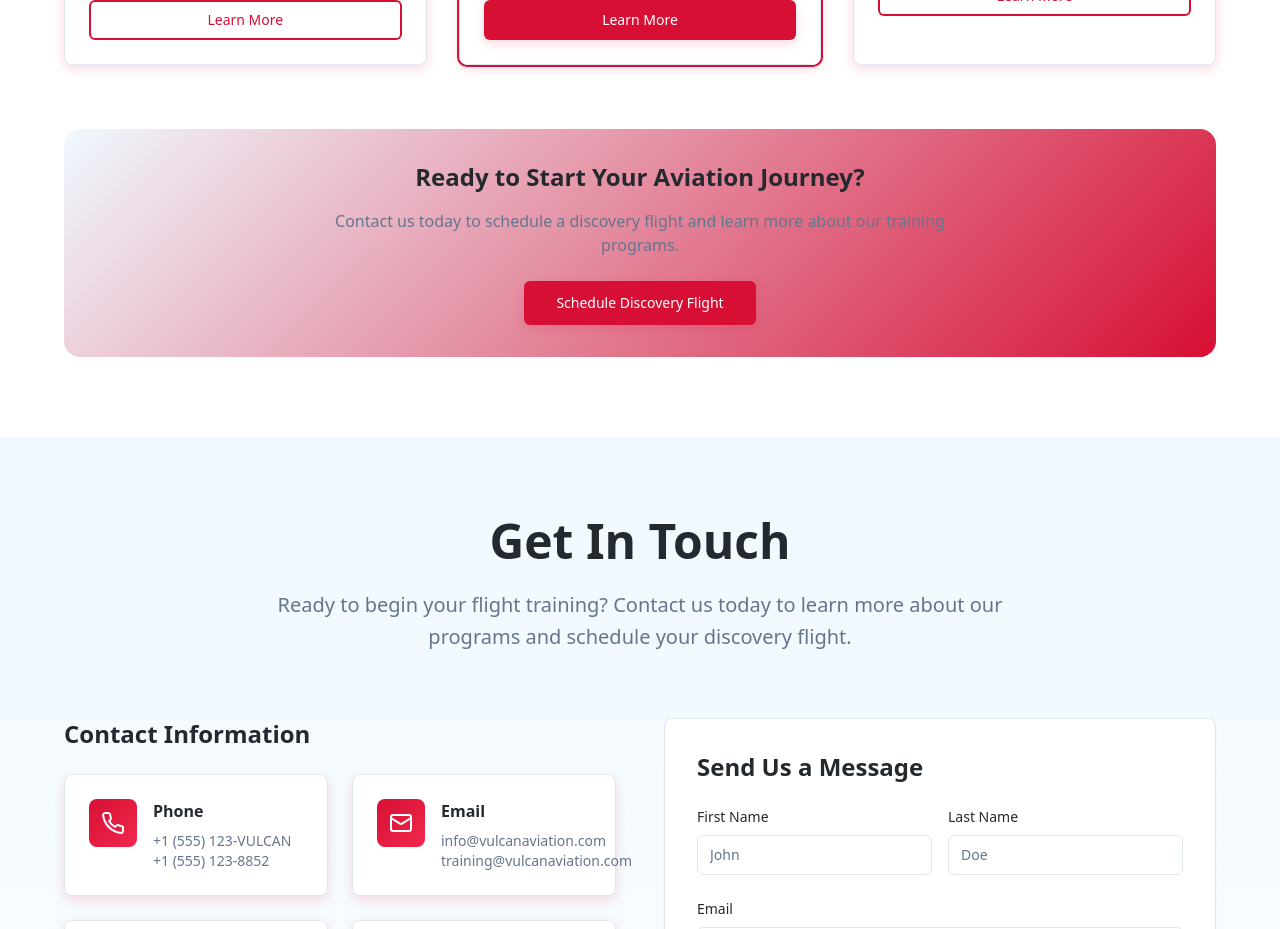
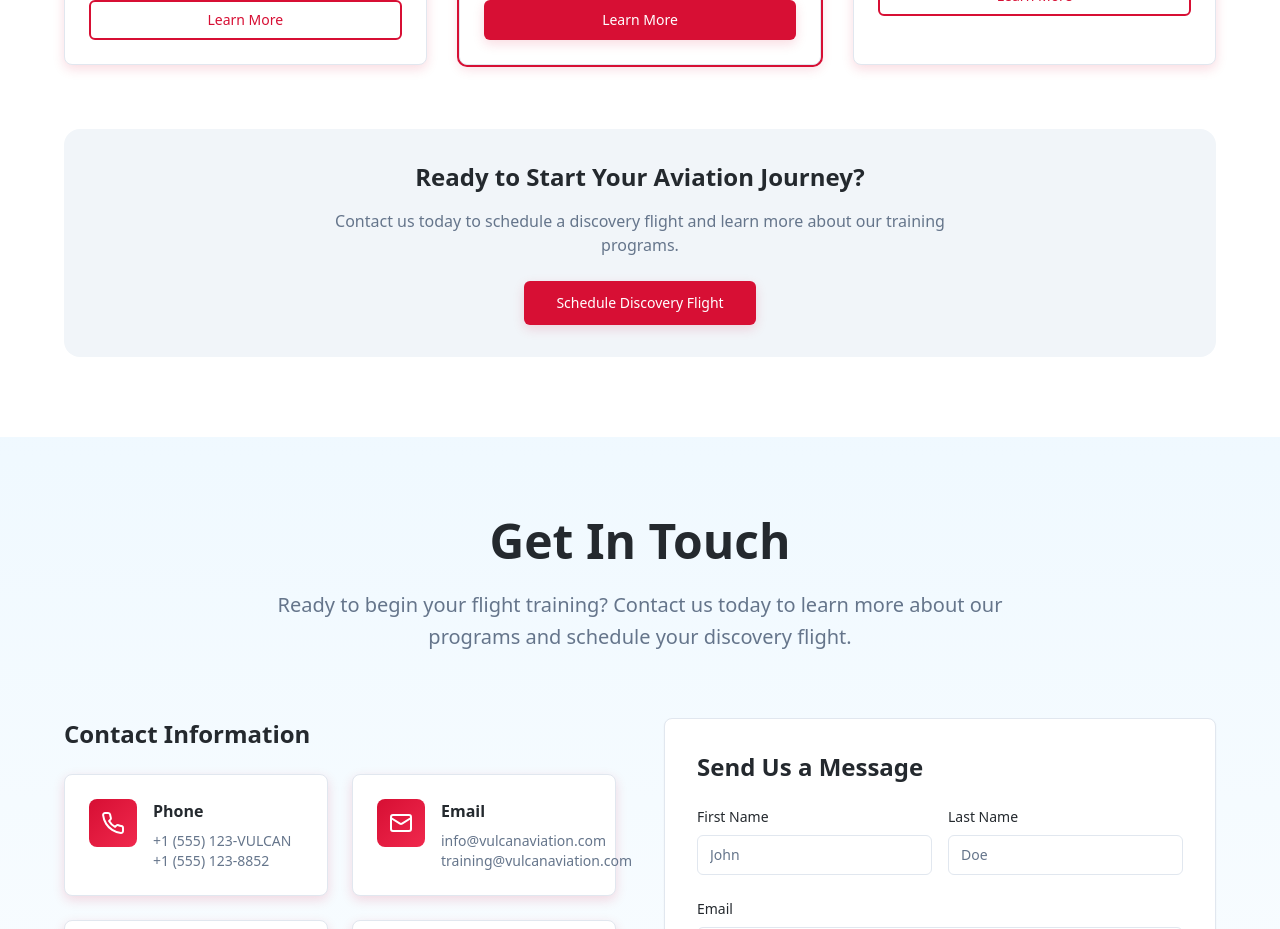
Before and after one commit to technology2025936/vulcan-sky-design, a React (Vite) app: page / in a window 1280 px wide. Shown: the part 2540-3469 px from the top of the page. Built offline with nearby package versions, Linux system fonts and the light colour scheme; the HTML template or start-up script is replaced by a standard one.

Commit message:
Remove hero section gradient

```diff
--- a/src/components/sections/Programs.tsx
+++ b/src/components/sections/Programs.tsx
@@ -135,7 +135,7 @@ const Programs = () => {
 
           {/* CTA */}
           <div className="text-center mt-16">
-            <div className="bg-gradient-sky p-8 rounded-2xl">
+            <div className="bg-muted p-8 rounded-2xl">
               <h3 className="text-2xl font-bold text-aviation-grey mb-4">
                 Ready to Start Your Aviation Journey?
               </h3>
```
